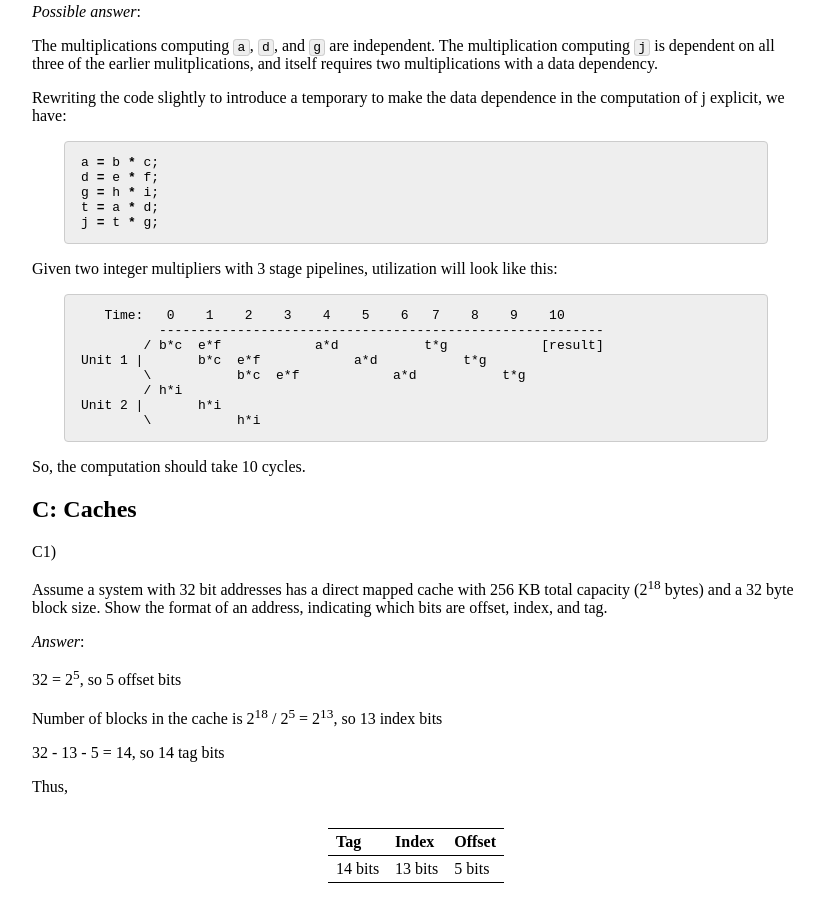
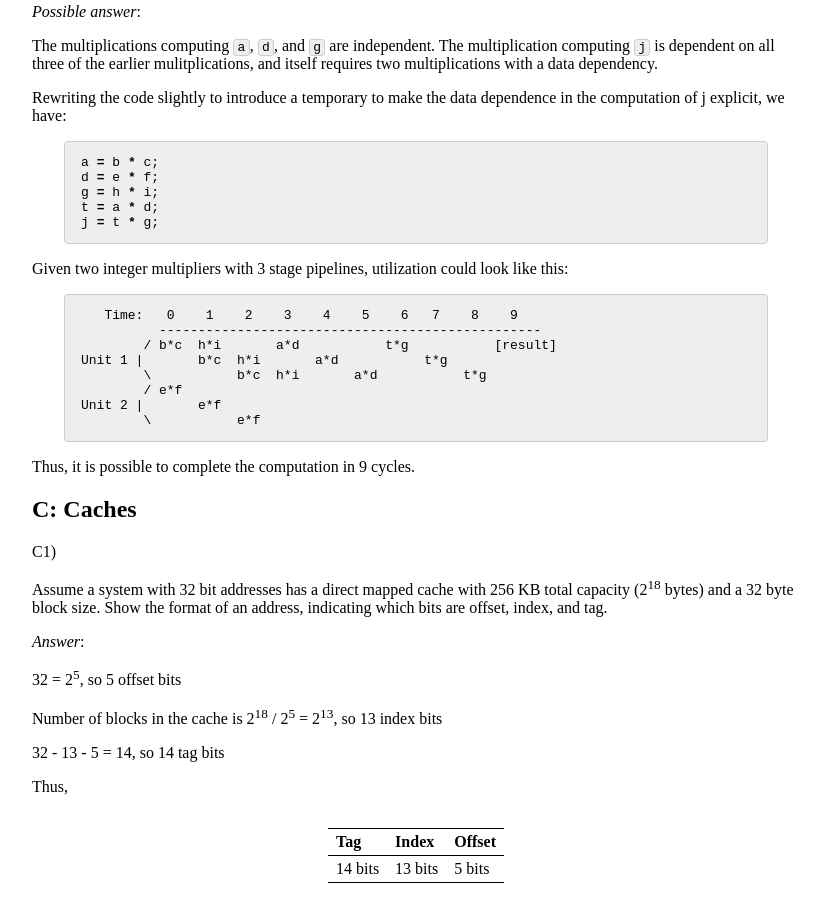
Before and after one commit to jhucsf/fall2020, a Jekyll site: the page built from resources/exam2review-solutions.md, in a window 1280 px wide and 900 px high, scrolled down 2349 px. Shown: the whole window, without its empty margins (224-1048 px from the left). Built offline with Jekyll 4.4.1, drawn with Linux system fonts in a browser that asks for light colours.

Commit message:
better answer to B2

````diff
--- a/resources/exam2review-solutions.md
+++ b/resources/exam2review-solutions.md
@@ -161,20 +161,20 @@ j = t * g;
 ```
 
 Given two integer multipliers with 3 stage pipelines,
-utilization will look like this:
+utilization could look like this:
 
 ```
-   Time:   0    1    2    3    4    5    6   7    8    9    10
-          ---------------------------------------------------------
-        / b*c  e*f            a*d           t*g            [result]
-Unit 1 |       b*c  e*f            a*d           t*g
-        \           b*c  e*f            a*d           t*g
-        / h*i
-Unit 2 |       h*i
-        \           h*i
+   Time:   0    1    2    3    4    5    6   7    8    9
+          -------------------------------------------------
+        / b*c  h*i       a*d           t*g           [result]
+Unit 1 |       b*c  h*i       a*d           t*g
+        \           b*c  h*i       a*d           t*g
+        / e*f
+Unit 2 |       e*f
+        \           e*f
 ```
 
-So, the computation should take 10 cycles.
+Thus, it is possible to complete the computation in 9 cycles.
 
 ## C: Caches
 
````
